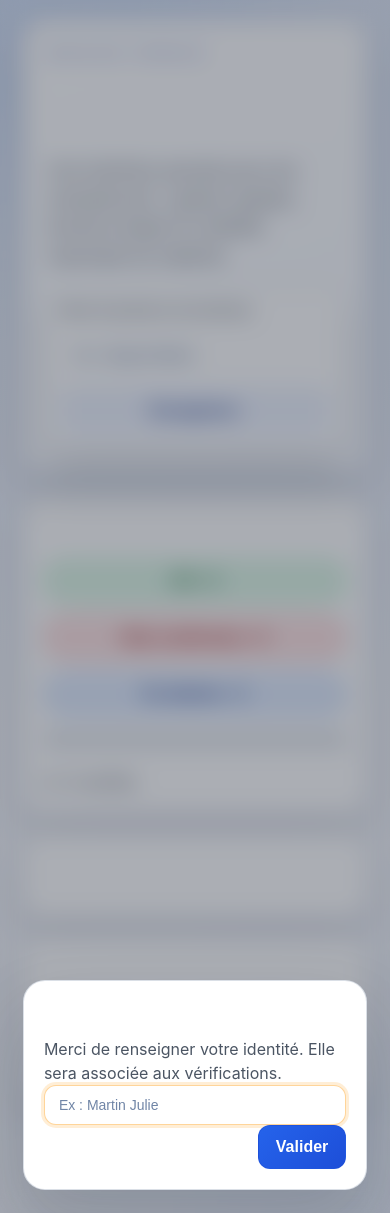
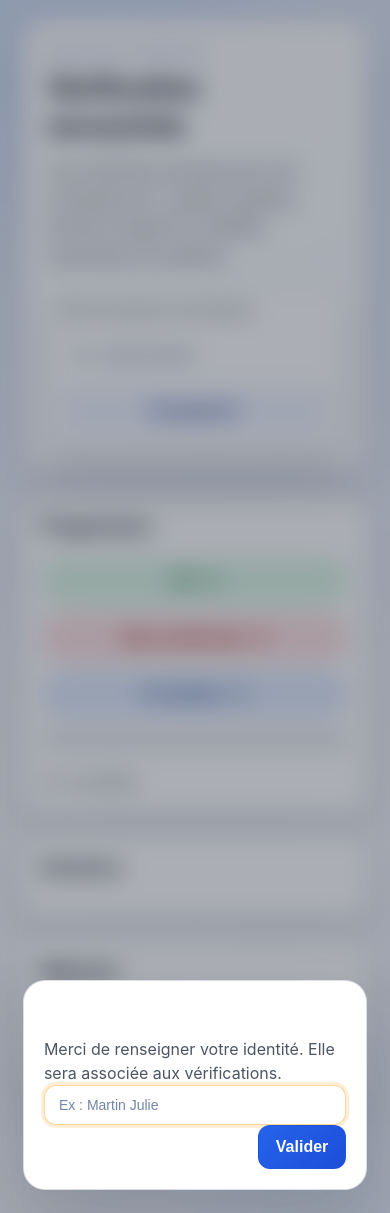
Before and after one commit to protec38/VERIFMATOS, a Flask app: template web/app/templates/public_event.html in a window 390 px wide. Run offline with Flask 3, Linux system fonts and the light colour scheme; the template is opened without the code that fills it, so the values that code supplies are empty; some libraries are stand-ins or nearby versions.

Commit message:
Fix mobile layout issues on public event page

```diff
--- a/web/app/templates/public_event.html
+++ b/web/app/templates/public_event.html
@@ -46,6 +46,7 @@
       radial-gradient(circle at top, rgba(59, 130, 246, 0.14), transparent 60%) fixed,
       var(--bg);
     color: var(--text);
+    overflow-x: hidden;
   }
 
   body>.appbar,
@@ -146,6 +147,7 @@
     font-size: clamp(1.6rem, 6vw, 2.15rem);
     font-weight: 800;
     letter-spacing: 0.3px;
+    color: var(--text);
   }
 
   .topbar .subtitle {
@@ -204,6 +206,11 @@
     font-size: clamp(1.15rem, 4vw, 1.45rem);
     font-weight: 700;
     margin: 0;
+    color: var(--text);
+  }
+
+  .card-like .title .muted {
+    color: var(--text-muted);
   }
 
   .legend {
```
